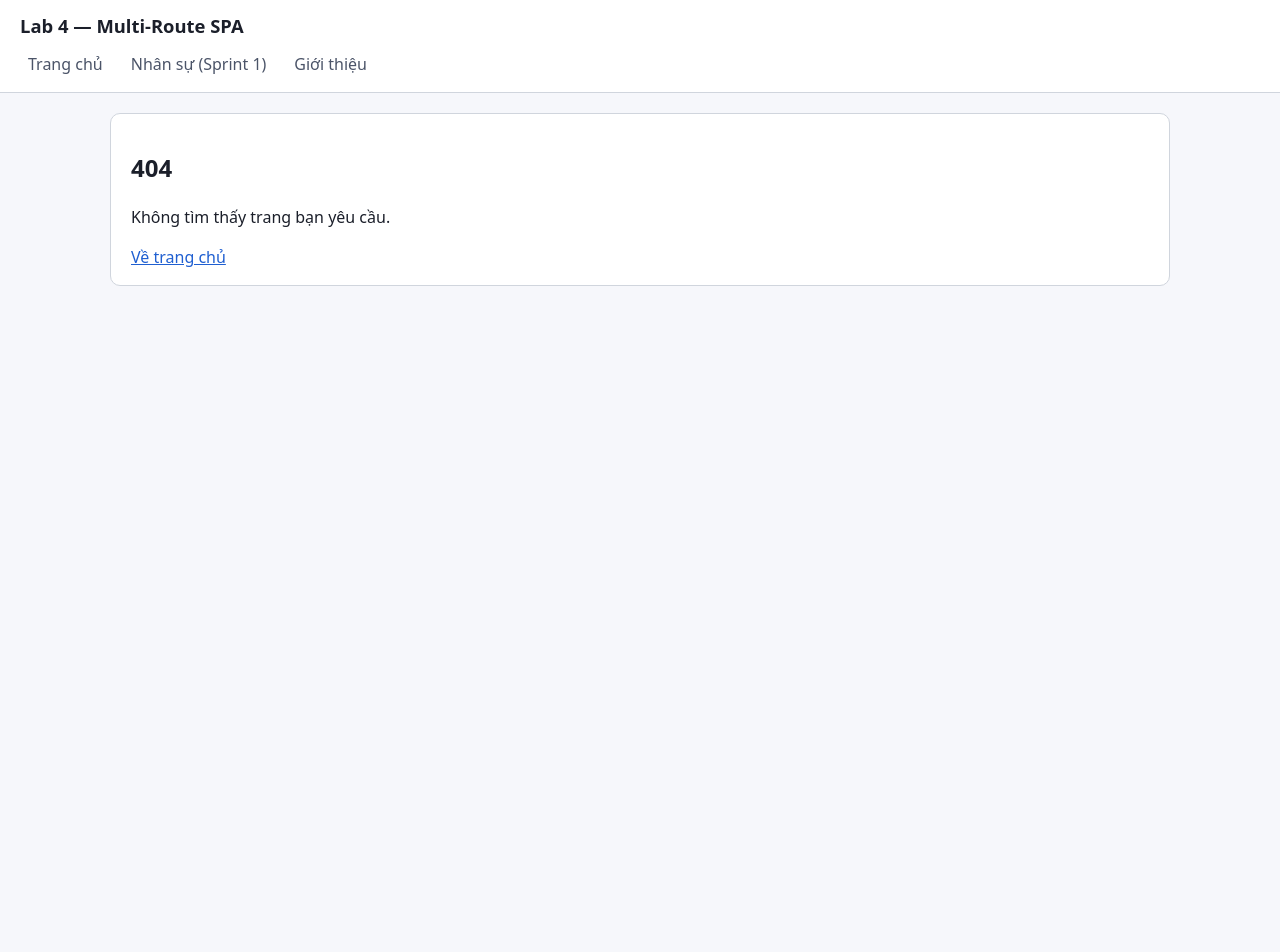
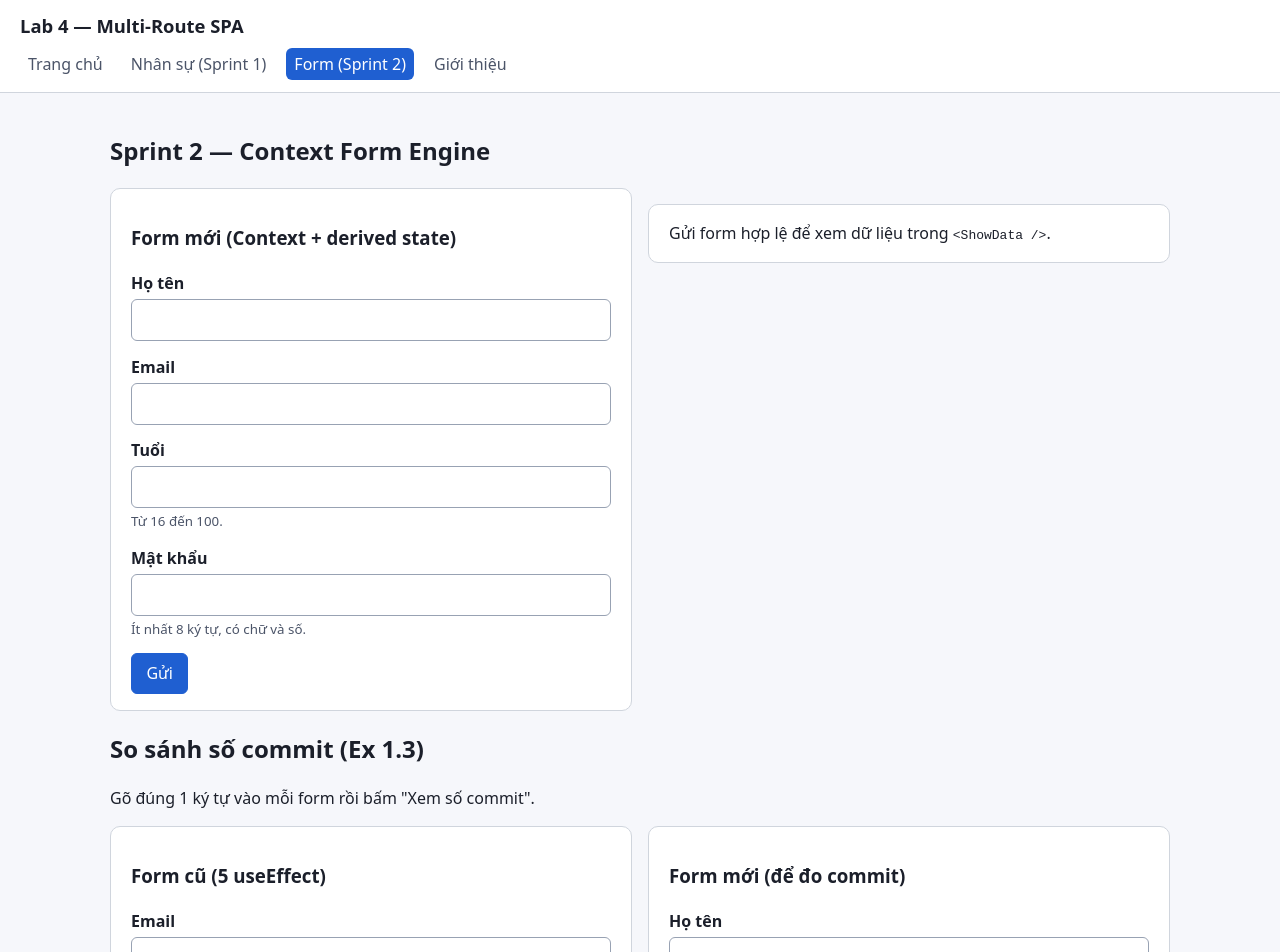
Before and after one commit to khoan2202/MSIS207.R11.CTTT_LAB, a React (Vite) app in the folder 24520851_PhungKhacKhoan_Lab4_Exercise/: page /form in a window 1280 px wide. Before the commit this address had no page. Shown: the top 952 px of the page. Before the commit the page ends 800 px from the top, so only its background shows below. Built offline with nearby package versions, Linux system fonts and the light colour scheme.

Commit message:
feat(sprint2): inspector output ShowData và trang so sánh commit

```diff
--- a/24520851_PhungKhacKhoan_Lab4_Exercise/src/App.jsx
+++ b/24520851_PhungKhacKhoan_Lab4_Exercise/src/App.jsx
@@ -13,6 +13,7 @@ import { PEOPLE } from "./data/people.js";
 // chỉ tải khi người dùng thật sự vào /about.
 const About = lazy(() => import("./pages/About.jsx"));
 const PersonDetail = lazy(() => import("./people/PersonDetail.jsx"));
+const FormPage = lazy(() => import("./pages/FormPage.jsx"));
 
 // Ex 1.2 — Cú pháp khai báo React Router v7:
 // - <Routes> thay cho <Switch> (thuật toán khớp theo độ cụ thể, không cần "exact").
@@ -46,6 +47,14 @@ export default function App() {
             }
           />
         </Route>
+        <Route
+          path="form"
+          element={
+            <Suspense fallback={<Skeleton lines={6} minHeight={420} />}>
+              <FormPage />
+            </Suspense>
+          }
+        />
         <Route path="*" element={<NotFound />} />
       </Route>
     </Routes>
--- a/24520851_PhungKhacKhoan_Lab4_Exercise/src/components/Layout.jsx
+++ b/24520851_PhungKhacKhoan_Lab4_Exercise/src/components/Layout.jsx
@@ -5,6 +5,7 @@ import { NavLink, Outlet } from "react-router";
 const NAV_ITEMS = [
   { to: "/", label: "Trang chủ", end: true },
   { to: "/people", label: "Nhân sự (Sprint 1)" },
+  { to: "/form", label: "Form (Sprint 2)" },
   { to: "/about", label: "Giới thiệu" },
 ];
 
--- /dev/null
+++ b/24520851_PhungKhacKhoan_Lab4_Exercise/src/form/ShowData.jsx
@@ -0,0 +1,19 @@
+// Sprint 2 contract — ShowData: "JSON inspector" bằng <dl> semantic
+// thay cho <pre>{JSON.stringify(data)}</pre> (khó đọc với trình đọc màn hình).
+// Mỗi cặp dt/dd được bọc trong <div> — HTML cho phép <div> làm con trực tiếp của <dl>.
+export function ShowData({ data, title = "Dữ liệu đã gửi", maskKeys = ["password", "confirmPassword"] }) {
+  return (
+    <section className="card" aria-labelledby="show-data-title">
+      <h3 id="show-data-title">{title}</h3>
+      <dl className="json-inspector">
+        {Object.entries(data).map(([key, val]) => (
+          <div key={key} className="data-row">
+            <dt>{key}</dt>
+            {/* Không in mật khẩu ra màn hình */}
+            <dd>{maskKeys.includes(key) ? "••••••••" : String(val)}</dd>
+          </div>
+        ))}
+      </dl>
+    </section>
+  );
+}
--- a/24520851_PhungKhacKhoan_Lab4_Exercise/src/form/SimpleForm.jsx
+++ b/24520851_PhungKhacKhoan_Lab4_Exercise/src/form/SimpleForm.jsx
@@ -1,10 +1,12 @@
-import { useState } from "react";
+import { useId, useState } from "react";
 import { FormContext } from "./FormContext.js";
 import { InputField } from "./InputField.jsx";
 import { validateForm, INITIAL_VALUES } from "./validateForm.js";
 
 // Sprint 2 contract — SimpleForm: "động cơ" form dựa trên Context, KHÔNG có useEffect.
-export function SimpleForm({ onValidSubmit = () => {} }) {
+export function SimpleForm({ onValidSubmit = () => {}, title = "Form mới (Context + derived state)" }) {
+  // useId cho tiêu đề: trang /form render 2 SimpleForm, id cố định sẽ bị trùng.
+  const titleId = useId();
   // State tối thiểu: chỉ những gì người dùng nhập / thao tác.
   const [values, setValues] = useState(INITIAL_VALUES);
   const [touched, setTouched] = useState({});
@@ -45,8 +47,8 @@ export function SimpleForm({ onValidSubmit = () => {} }) {
 
   return (
     <FormContext.Provider value={{ values, errors, visibleErrors, isValid, handleChange, handleBlur }}>
-      <form className="card form-engine" noValidate onSubmit={handleSubmit} aria-labelledby="form-title">
-        <h3 id="form-title">Form mới (Context + derived state)</h3>
+      <form className="card form-engine" noValidate onSubmit={handleSubmit} aria-labelledby={titleId}>
+        <h3 id={titleId}>{title}</h3>
         {submitAttempted && errorCount > 0 && (
           <p role="alert" className="form-summary">Còn {errorCount} trường cần sửa.</p>
         )}
--- /dev/null
+++ b/24520851_PhungKhacKhoan_Lab4_Exercise/src/pages/FormPage.jsx
@@ -0,0 +1,31 @@
+import { useState } from "react";
+import { SimpleForm } from "../form/SimpleForm.jsx";
+import { ShowData } from "../form/ShowData.jsx";
+import LegacyForm from "../form/legacy/LegacyForm.jsx";
+import CommitCounter from "../components/CommitCounter.jsx";
+
+// Trang Sprint 2: form mới + inspector, và khối so sánh với form cũ (Ex 1.3).
+export default function FormPage() {
+  const [submitted, setSubmitted] = useState(null);
+
+  return (
+    <>
+      <h2>Sprint 2 — Context Form Engine</h2>
+      <div className="form-grid">
+        <SimpleForm onValidSubmit={setSubmitted} />
+        {submitted ? (
+          <ShowData data={submitted} />
+        ) : (
+          <p className="card">Gửi form hợp lệ để xem dữ liệu trong <code>&lt;ShowData /&gt;</code>.</p>
+        )}
+      </div>
+
+      <h2>So sánh số commit (Ex 1.3)</h2>
+      <p>Gõ đúng 1 ký tự vào mỗi form rồi bấm "Xem số commit".</p>
+      <div className="form-grid">
+        <CommitCounter id="legacy"><LegacyForm /></CommitCounter>
+        <CommitCounter id="modern"><SimpleForm title="Form mới (để đo commit)" /></CommitCounter>
+      </div>
+    </>
+  );
+}
--- a/24520851_PhungKhacKhoan_Lab4_Exercise/src/style.css
+++ b/24520851_PhungKhacKhoan_Lab4_Exercise/src/style.css
@@ -42,3 +42,7 @@ button:disabled { opacity: 0.55; cursor: not-allowed; }
 .field-error, .form-summary { color: var(--danger); font-weight: 500; }
 .form-grid { display: grid; grid-template-columns: repeat(auto-fit, minmax(300px, 1fr)); gap: 1rem; align-items: start; }
 .counter-row { display: flex; flex-wrap: wrap; gap: 0.5rem; align-items: center; }
+.json-inspector { margin: 0; display: grid; gap: 0.35rem; }
+.json-inspector .data-row { display: grid; grid-template-columns: 9rem 1fr; gap: 0.75rem; padding: 0.35rem 0.5rem; background: #f2f4f7; border-radius: 6px; }
+.json-inspector dt { font-family: ui-monospace, monospace; color: var(--muted); }
+.json-inspector dd { margin: 0; font-family: ui-monospace, monospace; word-break: break-word; }
```
Also changed, not shown: 24520851_PhungKhacKhoan_Lab4_Exercise/tests/setup.js (+3 -0 lines), 2 other files (tests, documents, lock files or other folders).
